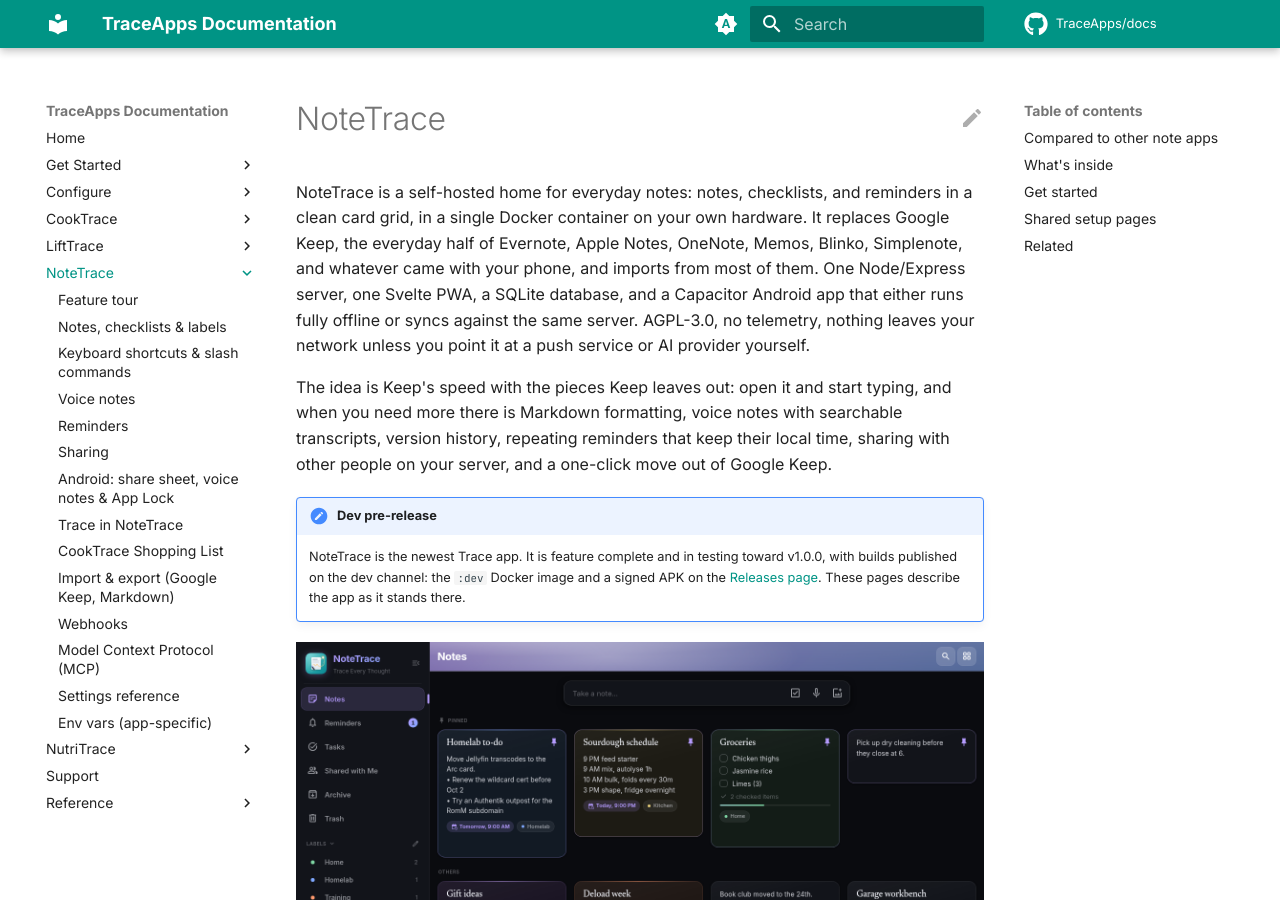
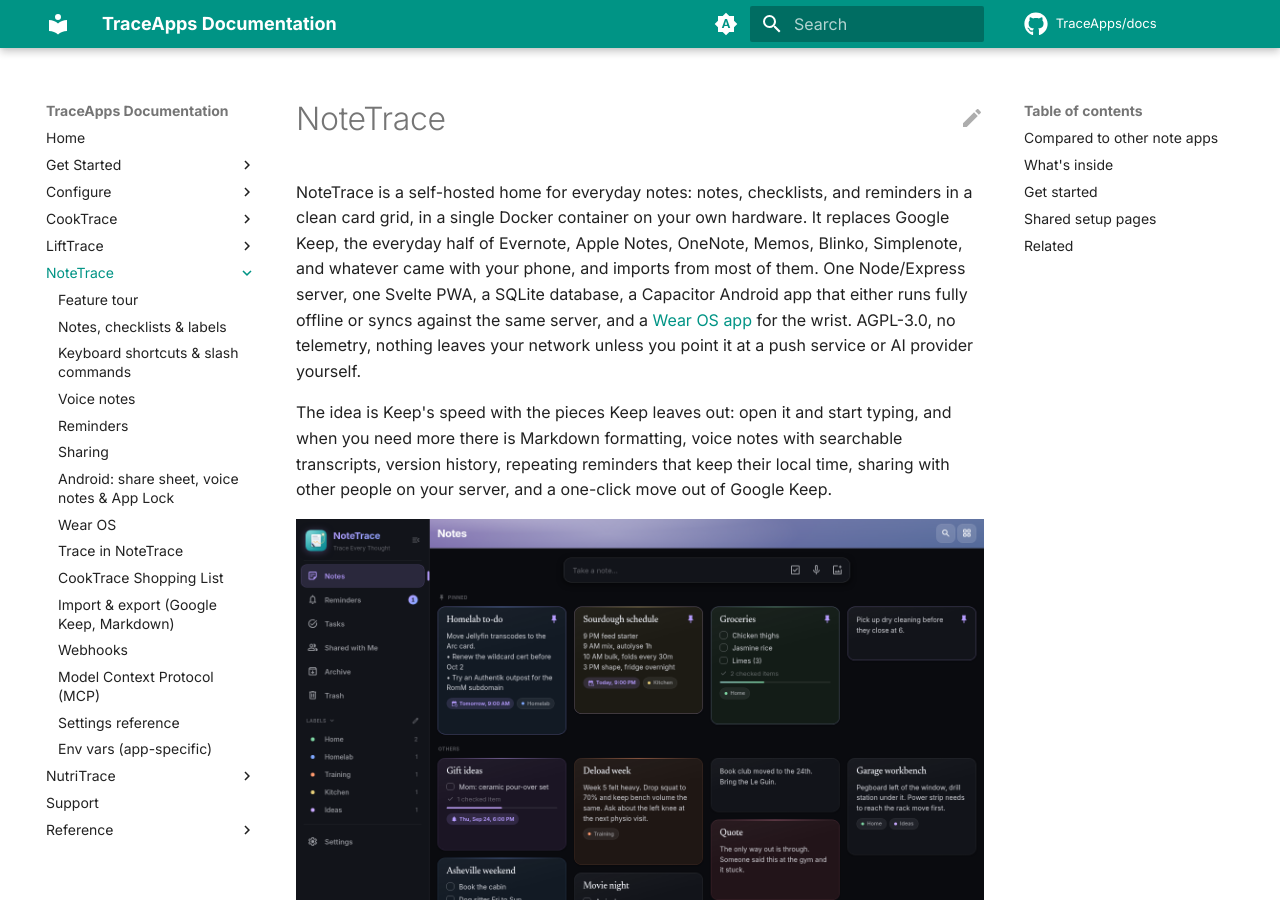
Before and after one commit to TraceApps/docs, an MkDocs documentation site: the page built from docs/notetrace/index.md, in a window 1280 px wide and 900 px high. Built offline with MkDocs 1.6.1 and Material for MkDocs 9.7.7, drawn with Linux system fonts in a browser that asks for light colours; comment, search, counter and statistics services are not loaded.

Commit message:
docs(notetrace) v1.0.0: Wear OS page, stable status, watch settings

```diff
--- a/docs/notetrace/index.md
+++ b/docs/notetrace/index.md
@@ -1,11 +1,8 @@
 # NoteTrace
 
-NoteTrace is a self-hosted home for everyday notes: notes, checklists, and reminders in a clean card grid, in a single Docker container on your own hardware. It replaces Google Keep, the everyday half of Evernote, Apple Notes, OneNote, Memos, Blinko, Simplenote, and whatever came with your phone, and imports from most of them. One Node/Express server, one Svelte PWA, a SQLite database, and a Capacitor Android app that either runs fully offline or syncs against the same server. AGPL-3.0, no telemetry, nothing leaves your network unless you point it at a push service or AI provider yourself.
+NoteTrace is a self-hosted home for everyday notes: notes, checklists, and reminders in a clean card grid, in a single Docker container on your own hardware. It replaces Google Keep, the everyday half of Evernote, Apple Notes, OneNote, Memos, Blinko, Simplenote, and whatever came with your phone, and imports from most of them. One Node/Express server, one Svelte PWA, a SQLite database, a Capacitor Android app that either runs fully offline or syncs against the same server, and a [Wear OS app](wear.md) for the wrist. AGPL-3.0, no telemetry, nothing leaves your network unless you point it at a push service or AI provider yourself.
 
 The idea is Keep's speed with the pieces Keep leaves out: open it and start typing, and when you need more there is Markdown formatting, voice notes with searchable transcripts, version history, repeating reminders that keep their local time, sharing with other people on your server, and a one-click move out of Google Keep.
-
-!!! note "Dev pre-release"
-    NoteTrace is the newest Trace app. It is feature complete and in testing toward v1.0.0, with builds published on the dev channel: the `:dev` Docker image and a signed APK on the [Releases page](https://github.com/TraceApps/notetrace/releases). These pages describe the app as it stands there.
 
 ![NoteTrace notes grid with pinned notes, checklists, reminders, and labels](../assets/img/notetrace/01-notes.png)
 
--- a/mkdocs.yml
+++ b/mkdocs.yml
@@ -205,6 +205,7 @@ nav:
       - Reminders: notetrace/reminders.md
       - Sharing: notetrace/sharing.md
       - "Android: share sheet, voice notes & App Lock": notetrace/android.md
+      - Wear OS: notetrace/wear.md
       - Trace in NoteTrace: notetrace/trace.md
       - CookTrace Shopping List: notetrace/cooktrace.md
       - Import & export (Google Keep, Markdown): notetrace/import-export.md
```
Also changed, not shown: docs/notetrace/cooktrace.md (+3 -0 lines), docs/notetrace/settings.md (+2 -0 lines), docs/notetrace/wear.md (added, +71 -0 lines).
